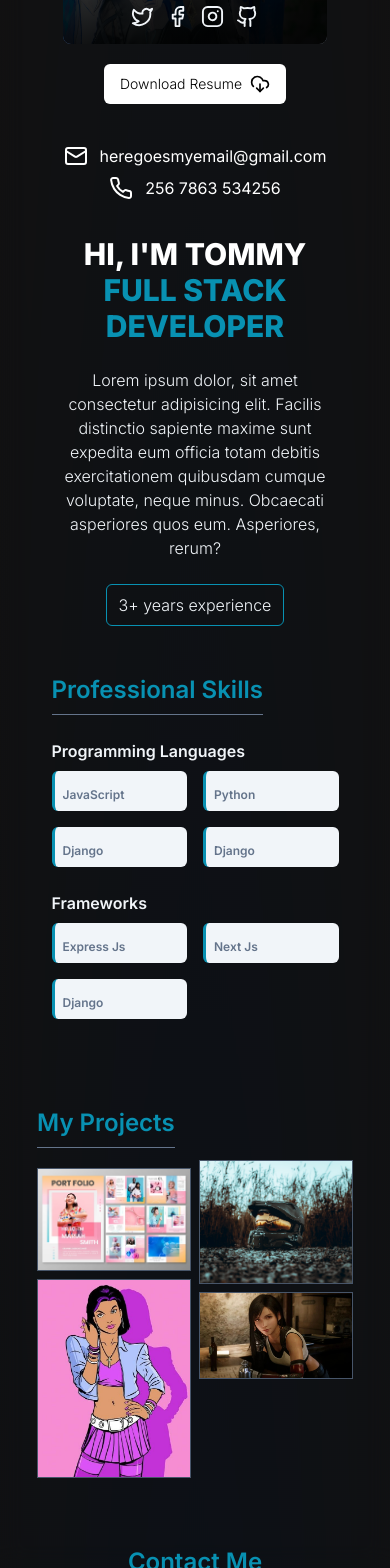
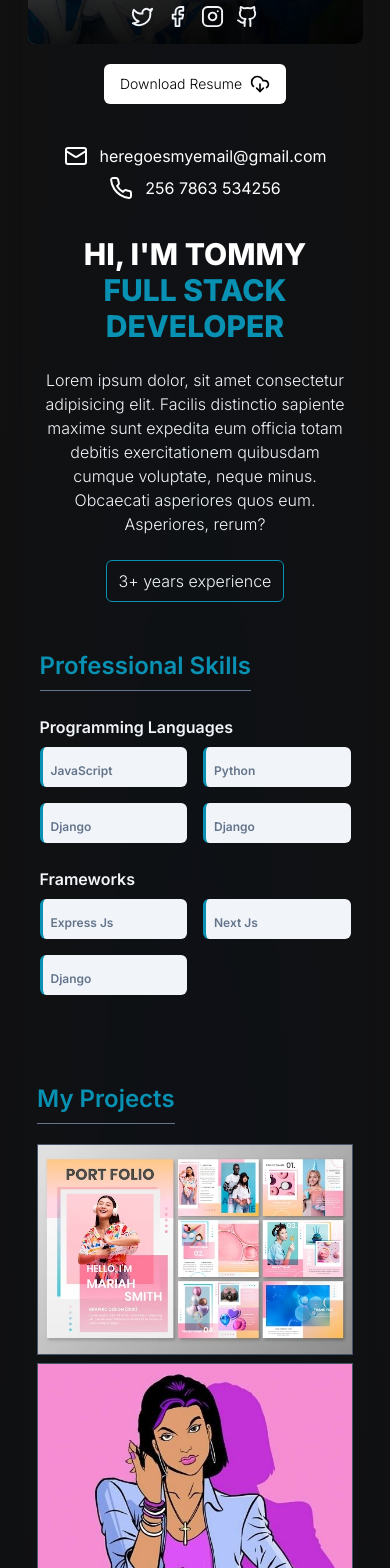
Before and after one commit to novalabsug/creitu-frontend, a Next.js app: page /template in a window 390 px wide. Shown: the part 432-2000 px from the top of the page. Built offline with nearby package versions, Linux system fonts and the light colour scheme.

Commit message:
fixed template 1

```diff
--- a/components/templates/template1/PortfolioCard.jsx
+++ b/components/templates/template1/PortfolioCard.jsx
@@ -14,8 +14,11 @@ const PortfolioCard = ({ portfolio }) => {
       </div>
 
       <div className="p-4 left-0 right-0 absolute z-10 bg-gradient-to-t from-black to-[#00000000] group-hover:bottom-0 duration-150">
-        <div className="w-4/5">
-          <Link href={"/"} className=" text-white font-semibold text-xl">
+        <div className="lg:w-4/5 w-full">
+          <Link
+            href={"/"}
+            className="capitalize text-white font-semibold lg:text-xl text-base"
+          >
             {portfolio?.title}
             {/* <span>
               <Link2 size={20} />
@@ -23,27 +26,27 @@ const PortfolioCard = ({ portfolio }) => {
           </Link>
         </div>
 
-        <div className="py-2 flex gap-2">
+        <div className="lg:py-2 py-3 flex gap-2">
           <Link href={"/"}>
-            <div className="group/btn hover:bg-cyan-600 duration-300 bg-slate-100 py-1 px-2 rounded cursor-pointer flex gap-2 justify-center items-center">
-              <p className="font-light text-sm hidden group-hover/btn:block group-hover:text-slate-100 duration-200">
+            <div className="group/btn hover:bg-cyan-600 duration-300 lg:bg-slate-100 bg-cyan-600 py-1 px-2 rounded cursor-pointer flex gap-2 justify-center items-center w-fit">
+              <p className="font-light text-sm lg:hidden block group-hover/btn:block group-hover:text-slate-100 duration-200">
                 live demo
               </p>
 
               <div>
-                <Link2Icon className="group-hover/btn:text-slate-200 duration-200" />
+                <Link2Icon className="group-hover/btn:text-slate-200 duration-200 lg:text-black text-slate-200" />
               </div>
             </div>
           </Link>
 
           <Link href={"/"}>
-            <div className="group/btn-1 hover:bg-cyan-600 duration-300 bg-slate-100 py-1 px-2 rounded cursor-pointer flex gap-2 justify-center items-center">
-              <p className="font-light text-sm hidden group-hover/btn-1:block group-hover:text-slate-100 duration-200">
+            <div className="group/btn-1 hover:bg-cyan-600 duration-300 lg:bg-slate-100 bg-cyan-600 py-1 px-2 rounded cursor-pointer flex gap-2 justify-center items-center w-fit">
+              <p className="font-light text-sm lg:hidden block group-hover/btn:block group-hover:text-slate-100 duration-200">
                 code
               </p>
 
               <div>
-                <Github className="group-hover/btn-1:text-slate-200 duration-200" />
+                <Github className="group-hover/btn-1:text-slate-200 duration-200 lg:text-black text-slate-200" />
               </div>
             </div>
           </Link>
--- a/components/templates/template1/Template1.jsx
+++ b/components/templates/template1/Template1.jsx
@@ -75,7 +75,7 @@ const Template1 = () => {
         <div className="flex py-8">
           <div className="m-auto w-[90%]">
             <div className="flex lg:flex-row flex-col">
-              <div className="lg:w-[35%] m-auto sm:w-3/5 w-4/5">
+              <div className="lg:w-[35%] m-auto sm:w-3/5 w-full">
                 <div className="p-2">
                   <div className="py-2 relative">
                     <div className="h-[300px]">
@@ -172,7 +172,7 @@ const Template1 = () => {
                 </div>
               </div>
 
-              <div className="lg:w-[65%] w-full px-4">
+              <div className="lg:w-[65%] w-full lg:px-4 px-1">
                 <div className="flex lg:flex-row flex-col">
                   <div className="lg:w-4/5 w-full lg:p-0 px-4">
                     <div>
@@ -330,7 +330,7 @@ const Template1 = () => {
                 </div>
 
                 <div className="py-3">
-                  <div className="auto-rows-auto gap-2 lg:columns-3 columns-2 h-full w-full ">
+                  <div className="auto-rows-auto gap-2 lg:columns-3 sm:columns-2 columns-1 h-full w-full ">
                     <PortfolioCard
                       portfolio={{
                         image: "/images/template2.jpg",
```
